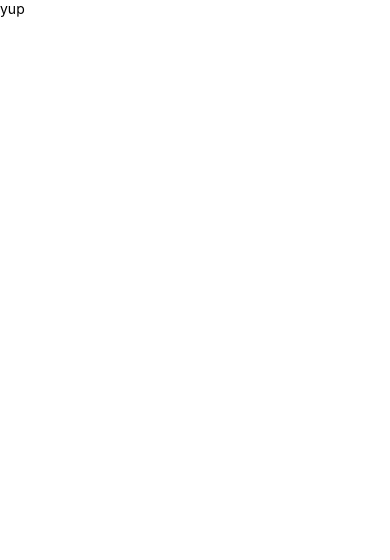
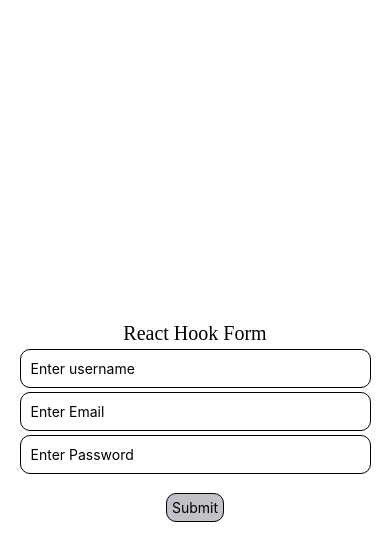
Before and after one commit to umerzulfiqar021/Calculator-React-Native, a React Native app: screen / in a window 390 px wide. Shown: the top 560 px of the page. Built offline with nearby package versions, Linux system fonts and the light colour scheme.

Commit message:
completed forminput by react hook form

```diff
--- a/App.tsx
+++ b/App.tsx
@@ -1,14 +1,75 @@
-import { StyleSheet, Text, View } from 'react-native'
+import { Alert, Button, StyleSheet, Text, TextInput, TouchableOpacity, View } from 'react-native'
 import React from 'react'
+import {useForm,Controller} from 'react-hook-form'
+import FormInputController from './src/components/controllers/FormInputController'
+const yup = () => {
+  const {
+    control,
+    handleSubmit,
+    formState:{errors}
+  } = useForm()
+  const submit = (data) => {
+    Alert.alert(JSON.stringify(data));
 
-const yup = () => {
+  }
   return (
-    <View>
-      <Text>yup</Text>
+    <View style = {styles.container}>
+      <Text style = {styles.text}>React Hook Form</Text>
+      <FormInputController
+      name={'username'} control={control}
+      placeholder={'Enter username'}
+      />
+      <FormInputController
+      name={'email'} control={control}
+      placeholder={'Enter Email'}
+      />
+      <FormInputController
+      name={'password'}
+      placeholder={'Enter Password'}
+      control={control}
+      props={{secureTextEntry: true}}
+      />
+
+
+
+      <TouchableOpacity style = {styles.in} onPress={handleSubmit(submit)}>
+        <Text>Submit</Text>
+      </TouchableOpacity>
+
     </View>
   )
 }
 
 export default yup
 
-const styles = StyleSheet.create({})
+const styles = StyleSheet.create({
+  textE:{
+    color: 'red'
+  },
+  in:{ borderWidth:1,
+    marginTop: 19,
+    padding: 5,
+  backgroundColor: '#4455',
+  borderRadius: 10,
+
+  },
+  container:{
+    flex:1,
+    alignItems:'center',
+    justifyContent: 'center'
+  },
+input:{
+  borderWidth:1,
+  width: '90%',
+  padding: 10,
+  marginTop: 4,
+  borderRadius:10,
+  // margin: 50
+
+},
+  text:{
+    fontSize:20,
+    fontFamily: 'Satisfy-Regular'
+
+  }
+})
--- a/package.json
+++ b/package.json
@@ -10,8 +10,11 @@
     "test": "jest"
   },
   "dependencies": {
+    "@hookform/resolvers": "^3.9.0",
     "react": "18.2.0",
-    "react-native": "0.73.0"
+    "react-hook-form": "^7.53.0",
+    "react-native": "0.73.0",
+    "yup": "^1.4.0"
   },
   "devDependencies": {
     "@babel/core": "^7.20.0",
--- /dev/null
+++ b/react-native-config.js
@@ -0,0 +1,5 @@
+
+    module.exports = {
+
+        assets: [".src/assets/fonts"]
+    };
--- /dev/null
+++ b/src/components/controllers/FormInputController.tsx
@@ -0,0 +1,50 @@
+import { StyleSheet, Text, TextInput, TextInputProps, View } from 'react-native'
+import React, { FC } from 'react'
+import { Control, Controller, FieldErrors, FieldValues } from 'react-hook-form'
+interface FormProp {
+    control: Control<FieldValues>
+    errors ?: FieldErrors<FieldValues>
+    name: string
+    placeholder: string
+    props?: TextInputProps
+}
+const FormInputController: FC<FormProp> = ({name,errors,control,placeholder,props}) => {
+  return (
+
+       <Controller
+      name= {name}
+      control={control}
+      render={({field:{onChange,value, onBlur}})=>(
+      <TextInput
+        style={styles.input}
+        placeholder= {placeholder}
+        value={value}
+        onChangeText={onChange}
+        onBlur={onBlur}
+        {...props}
+        />)
+      }
+
+      />
+
+
+  )
+}
+
+export default FormInputController
+
+const styles = StyleSheet.create({
+    textE:{
+        color: 'red'
+      },
+      input:{
+        borderWidth:1,
+        width: '90%',
+        padding: 10,
+        marginTop: 4,
+        borderRadius:10,
+        // margin: 50
+
+      },
+
+})
```
Also changed, not shown: src/assets/fonts/Satisfy-Regular.ttf (added), 3 other files (tests, documents, lock files or other folders).
